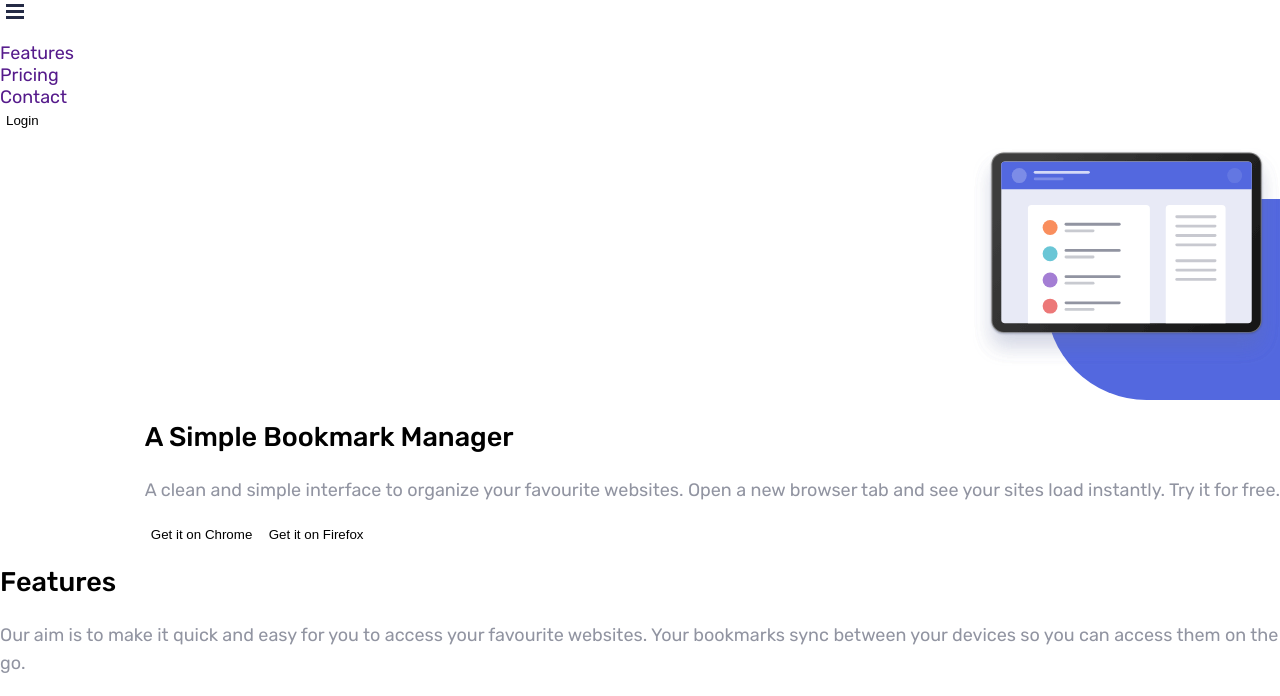
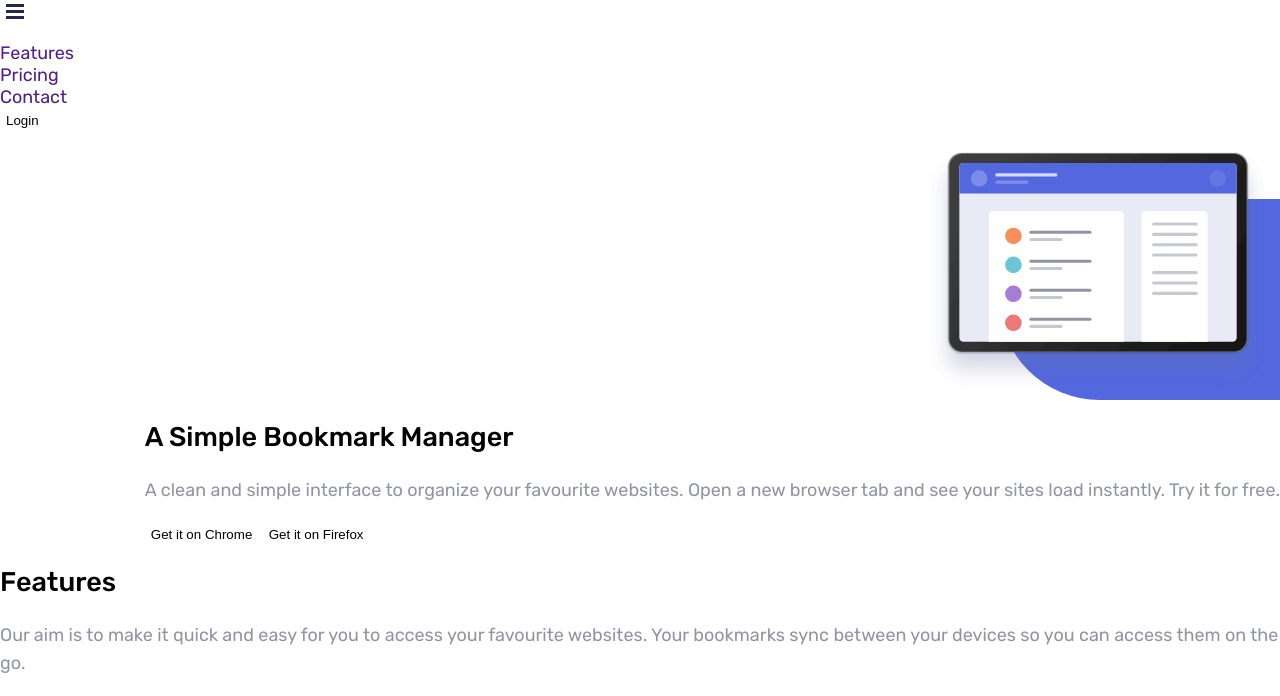
Before and after one commit to roc2246/bookmark__FEM, a website: page index.html in a window 1280 px wide. Shown: the part 28-724 px from the top of the page. Drawn offline with Linux system fonts and the light colour scheme.

Commit message:
Creted design pattern for .illustration'sscss grid layout

```diff
--- a/sass/components/_illustrations.scss
+++ b/sass/components/_illustrations.scss
@@ -4,13 +4,9 @@ $border-radius: rem(400px);
   &__background {
 
     height: rem(201px);
-    width: 13rem;
+    width: 100%;
 
     background-color: map-get($map: $colors-primary, $key: "soft blue");
-  }
-  &--hero{
-    // margin-left: auto;
-
   }
   &--hero > &__background {
     border-top-left-radius: $border-radius;
@@ -23,11 +19,10 @@ $border-radius: rem(400px);
     border-top-right-radius: $border-radius;
     border-bottom-right-radius: $border-radius;
   }
-  &__img {
-    width: rem(307px);
-  }
   &--hero > &__img {
     aspect-ratio: 657/466;
+    width: rem(340px);
+    margin-left: -1rem;
   }
   &--selection > &__img {
     aspect-ratio: 379/245;
--- a/sass/layouts/_grid.scss
+++ b/sass/layouts/_grid.scss
@@ -1,13 +1,17 @@
-.illustration{
+.illustration {
   display: grid;
-  grid-template-rows: rem(51px) rem(154px) rem(46px);
+  &--hero {
+    grid-template-columns: rem(53px) rem(250px) rem(31px);
+    grid-template-rows: rem(51px) rem(154px) rem(46px);
+  }
 
-  &__background{
-    grid-column: 1/2;
+  &--hero > &__background {
+    grid-column: 2/4;
     grid-row: 2/3;
   }
-    &__img {
-    grid-column: 1/2;
+
+  &--hero > &__img {
+    grid-column: 1/3;
     grid-row: 1/2;
   }
 }
```
Also changed, not shown: css/style.css.
